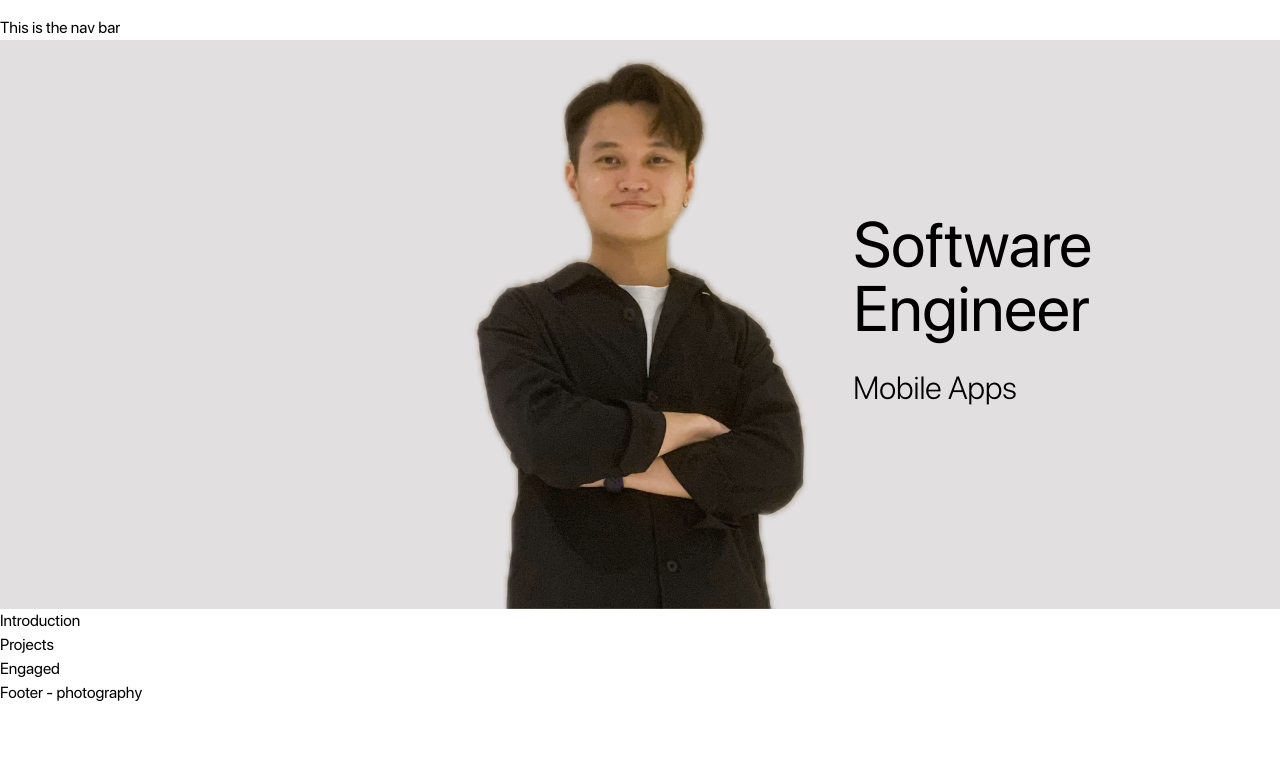
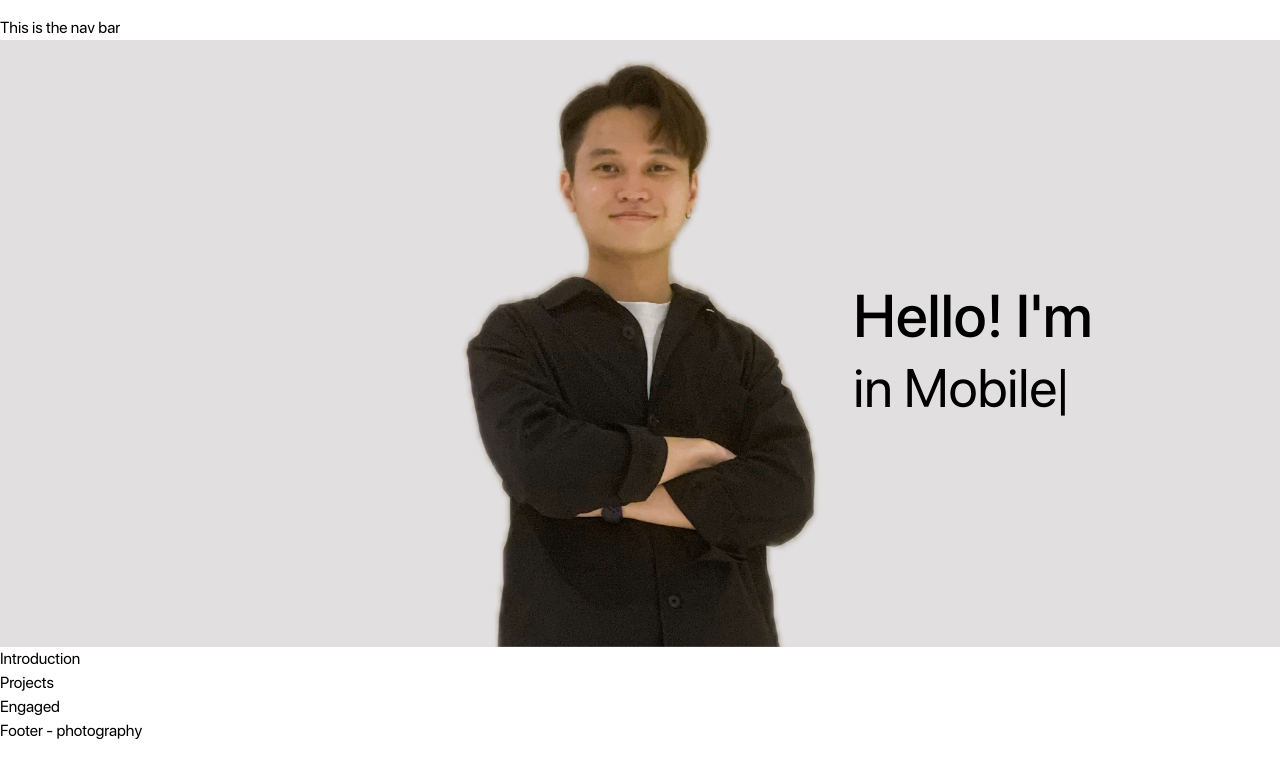
Before and after one commit to JiXiangChua/Portfolio-WebApp, a Next.js app: page / in a window 1280 px wide. Shown: the top 778 px of the page. Built offline with nearby package versions, Linux system fonts and the light colour scheme.

Commit message:
Refactored HomeBanner into its own component and added type animation

```diff
--- a/app/page.tsx
+++ b/app/page.tsx
@@ -1,32 +1,10 @@
-import Image from "next/image";
-import NavBar from "./ui/components/NavBar";
+import HeroBanner from "./ui/sections/HeroBanner";
 
 export default function HomePage() {
   return (
     <main>
       <section id="hero">
-        <div className="bg-[#E1DFE0] grid grid-cols-1 md:grid-cols-3">
-          <div className="col-span-1"></div>
-          <div className="col-span-1 place-self-center">
-            <Image
-              src={"/images/Home/Jace-Picture.png"}
-              alt="Jace-Picture"
-              width={400}
-              height={400}
-            />
-          </div>
-          <div className="col-span-1 flex flex-col justify-center">
-            <h1 className="font-normal text-[32px] lg:text-[64px] leading-none">
-              Software
-            </h1>
-            <h1 className="font-normal text-[32px] lg:text-[64px] leading-none">
-              Engineer
-            </h1>
-            <h2 className="font-thin text-[16px] lg:text-[32px] my-3 lg:my-6">
-              Mobile Apps
-            </h2>
-          </div>
-        </div>
+        <HeroBanner />
       </section>
       <section id="introduction">
         <p>Introduction</p>
--- /dev/null
+++ b/app/ui/sections/HeroBanner/index.tsx
@@ -0,0 +1,41 @@
+"use client";
+
+import Image from "next/image";
+import { TypeAnimation } from "react-type-animation";
+
+const HeroBanner = () => {
+  return (
+    <div className="bg-[#E1DFE0] grid grid-cols-1 md:grid-cols-3">
+      <div className="col-span-1"></div>
+      <div className="col-span-1 place-self-center">
+        <Image
+          src={"/images/Home/Jace-Picture.png"}
+          alt="Jace-Picture"
+          width={700}
+          height={700}
+        />
+      </div>
+      <div className="col-span-1 flex flex-col justify-center items-center md:items-start">
+        <h1 className="font-medium text-[32px] lg:text-[60px]">Hello! I'm</h1>
+        <div className="font-normal text-[40px] lg:text-[54px] leading-none">
+          <TypeAnimation
+            sequence={[
+              "Jace Chua",
+              1200,
+              "Software Engineer",
+              1200,
+              "in Mobile Apps",
+              1200,
+            ]}
+            wrapper="span"
+            speed={50}
+            style={{ display: "inline-block" }}
+            repeat={Infinity}
+          />
+        </div>
+      </div>
+    </div>
+  );
+};
+
+export default HeroBanner;
```
Also changed, not shown: package.json (+5 -4 lines), 1 other file (tests, documents, lock files or other folders).
